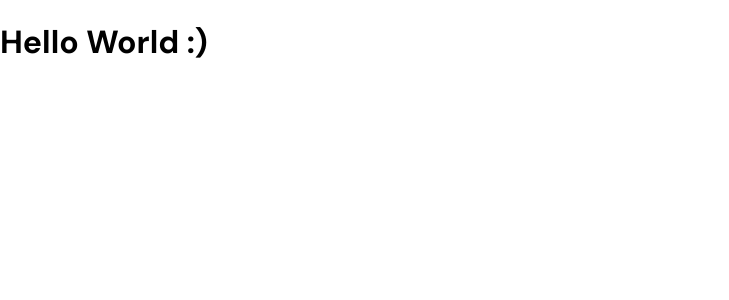
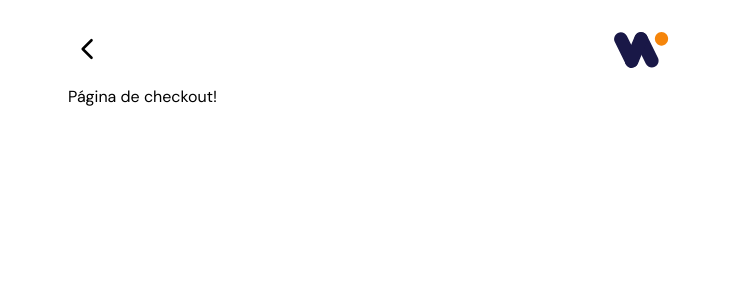
Before and after one commit to rafaelaqueirozg/checkout, a React (Vite) app: page /checkout in a window 1280 px wide. Shown: the top 300 px of the page, without its empty margins (0-729 px from the left). Built offline with nearby package versions, Linux system fonts and the light colour scheme.

Commit message:
feat: :sparkles: adiciona rota e estrutura principal da aplicação

```diff
--- /dev/null
+++ b/src/App.module.scss
@@ -0,0 +1,3 @@
+.container {
+  margin: auto;
+}
--- a/src/App.tsx
+++ b/src/App.tsx
@@ -1,11 +1,17 @@
-import './App.scss';
+import { Header } from '@components/Header/Header';
+import { ReactElement } from 'react';
+import { Outlet } from 'react-router-dom';
+import styles from './App.module.scss';
 
-function App() {
+const App = (): ReactElement => {
   return (
-    <div>
-      <h1>Hello World :)</h1>
-    </div>
+    <>
+      <Header />
+      <main className={styles.container}>
+        <Outlet />
+      </main>
+    </>
   );
-}
+};
 
 export default App;
--- /dev/null
+++ b/src/Routes.tsx
@@ -0,0 +1,23 @@
+import { createBrowserRouter, Navigate } from 'react-router-dom';
+import App from './App';
+
+export const routes = createBrowserRouter([
+  {
+    path: '/',
+    element: <App />,
+    children: [
+      {
+        path: '/',
+        element: <Navigate to='/checkout' replace />,
+      },
+      {
+        path: '/checkout',
+        element: <p>Página de checkout!</p>,
+      },
+      {
+        path: '*',
+        element: <p>Rota não encontrada!</p>,
+      },
+    ],
+  },
+]);
--- a/src/index.scss
+++ b/src/index.scss
@@ -6,3 +6,7 @@
 body {
   margin: 0;
 }
+
+#root {
+  padding: 30px 68px;
+}
--- a/src/main.tsx
+++ b/src/main.tsx
@@ -1,10 +1,11 @@
 import React from 'react';
 import ReactDOM from 'react-dom/client';
-import App from './App';
+import { RouterProvider } from 'react-router-dom';
 import './index.scss';
+import { routes } from './Routes';
 
 ReactDOM.createRoot(document.getElementById('root') as HTMLElement).render(
   <React.StrictMode>
-    <App />
+    <RouterProvider router={routes} />
   </React.StrictMode>
 );
```
Also changed, not shown: src/App.scss (deleted), 1 other file (tests, documents, lock files or other folders).
